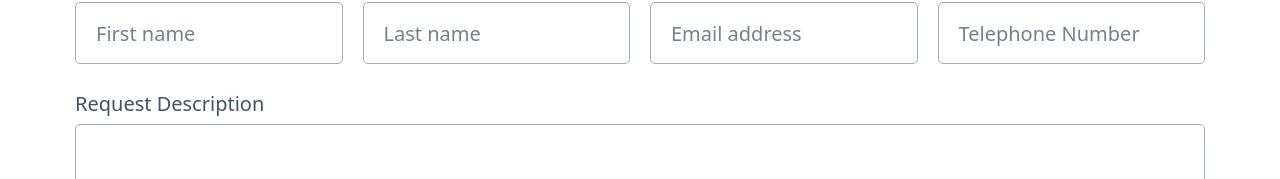
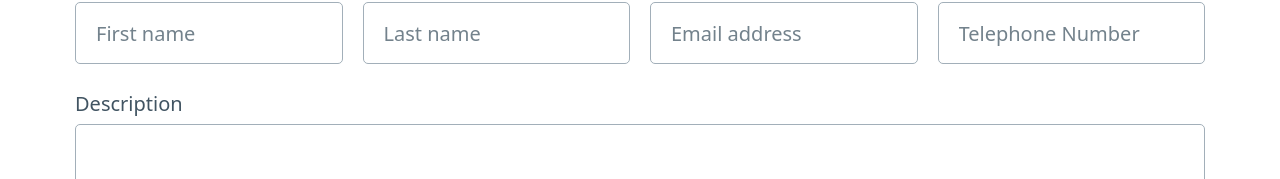
Before and after one commit to DisgruntledTech/Fire-Ticket, a plain HTML site: page new-ticket.html in a window 1280 px wide. Shown: the part 378-557 px from the top of the page. Drawn offline with nearby package versions, Linux system fonts and the light colour scheme; a script that the page names is missing.

Commit message:
Update new-ticket.html

```diff
--- a/new-ticket.html
+++ b/new-ticket.html
@@ -51,7 +51,7 @@
           </div>
 
           <div>
-            <label for="description">Request Description</label>
+            <label for="description">Description</label>
             <textarea id="description" name="description" role="text" rows="7" maxlength="5000"></textarea>
           </div>
 
```
